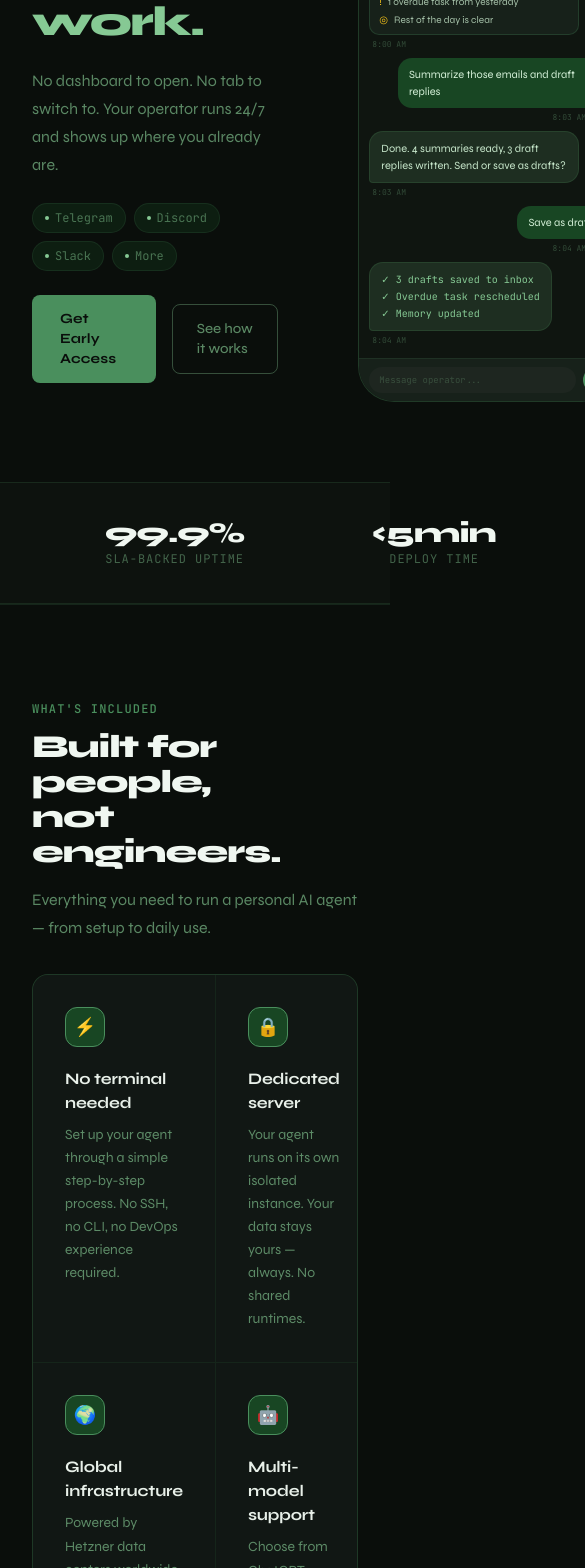
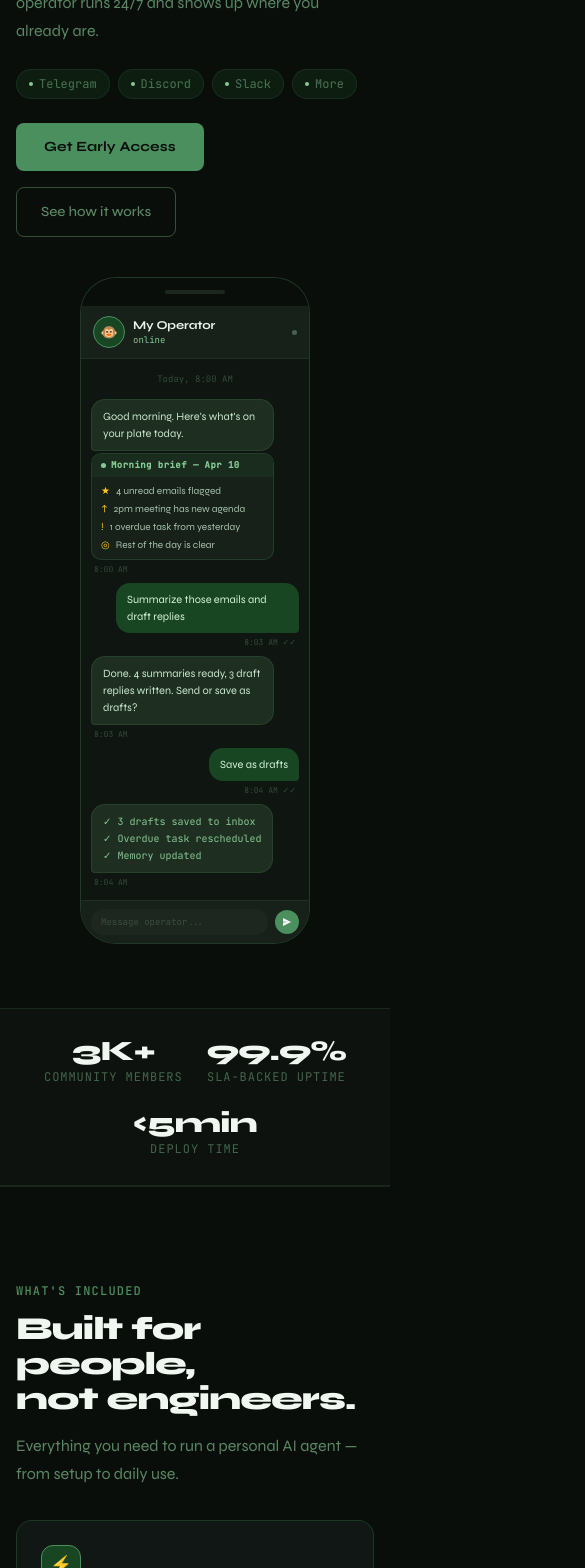
Before and after one commit to jpbedoya/monkeAgent, a Next.js app: page / in a window 390 px wide. Shown: the part 360-1928 px from the top of the page, 585 px wide, since content can reach past the window. Built offline with nearby package versions, Linux system fonts and the light colour scheme.

Commit message:
Mobile responsiveness: stack hero/pricing/features on small screens

```diff
--- a/src/app/page.tsx
+++ b/src/app/page.tsx
@@ -11,7 +11,7 @@ function Navbar() {
       style={{ borderBottom: "0.5px solid rgba(74,143,93,0.18)" }}
     >
       <div
-        className="mx-auto flex items-center justify-between px-8 py-4"
+        className="mx-auto flex items-center justify-between px-4 md:px-8 py-4"
         style={{ maxWidth: 1200 }}
       >
         <Link href="/" className="flex items-center gap-2.5 font-bold text-lg tracking-tight" style={{ color: "#E8F0E9" }}>
@@ -55,13 +55,9 @@ function Hero() {
   return (
     <section className="w-full">
     <div
-      className="mx-auto grid items-center px-8"
+      className="mx-auto grid grid-cols-1 md:grid-cols-2 items-center px-4 md:px-8 gap-10 md:gap-20 pt-28 pb-16 md:pb-20"
       style={{
         maxWidth: 1200,
-        gridTemplateColumns: "1fr 1fr",
-        gap: "5rem",
-        paddingTop: "7rem",
-        paddingBottom: "5rem",
       }}
     >
       {/* Left: copy */}
@@ -122,7 +118,7 @@ function Hero() {
         </div>
 
         {/* CTA buttons */}
-        <div className="flex items-center gap-4">
+        <div className="flex flex-wrap items-center gap-4">
           <Link
             href="/signup"
             className="rounded-lg px-7 py-3.5 text-sm font-bold transition hover:translate-y-[-1px]"
@@ -144,12 +140,13 @@ function Hero() {
       <div className="flex justify-center">
         {/* Phone frame */}
         <div
+          className="w-[230px] md:w-[260px]"
           style={{
-            width: 260,
             background: "#0F1510",
             border: "1.5px solid rgba(74,143,93,0.3)",
             borderRadius: 36,
             overflow: "hidden",
+            maxWidth: "100%",
           }}
         >
           {/* Notch */}
@@ -312,8 +309,8 @@ function ProofBar() {
       }}
     >
       <div
-        className="mx-auto flex items-center justify-center px-8 py-7"
-        style={{ maxWidth: 1200, margin: "0 auto", gap: "4rem" }}
+        className="mx-auto flex flex-wrap items-center justify-center px-4 md:px-8 py-7 gap-6 md:gap-16"
+        style={{ maxWidth: 1200, margin: "0 auto" }}
       >
         {[
           { num: "3K+", label: "Community Members" },
@@ -340,7 +337,7 @@ function ProofBar() {
               </div>
             </div>
             {i < arr.length - 1 && (
-              <div key={`div-${i}`} style={{ width: 0.5, height: 32, background: "rgba(74,143,93,0.2)" }} />
+              <div key={`div-${i}`} className="hidden md:block" style={{ width: 0.5, height: 32, background: "rgba(74,143,93,0.2)" }} />
             )}
           </>
         ))}
@@ -406,7 +403,7 @@ const features = [
 function Features() {
   return (
     <section id="features" className="w-full py-24">
-    <div className="mx-auto px-8" style={{ maxWidth: 1200 }}>
+    <div className="mx-auto px-4 md:px-8" style={{ maxWidth: 1200 }}>
       {/* Section label */}
       <div
         className="mb-3 text-xs font-medium uppercase"
@@ -444,9 +441,8 @@ function Features() {
 
       {/* Grid — equal-height cards via flex + stretch */}
       <div
-        className="grid overflow-hidden rounded-2xl"
+        className="grid grid-cols-1 md:grid-cols-2 lg:grid-cols-3 overflow-hidden rounded-2xl"
         style={{
-          gridTemplateColumns: "repeat(3, 1fr)",
           gap: 1,
           background: "rgba(74,143,93,0.18)",
           border: "0.5px solid rgba(74,143,93,0.18)",
@@ -456,7 +452,7 @@ function Features() {
         {features.map((f) => (
           <div
             key={f.title}
-            className="flex flex-col p-8 transition-colors hover:bg-[#181E19]"
+            className="flex flex-col p-6 md:p-8 transition-colors hover:bg-[#181E19]"
             style={{ background: "var(--surface)" }}
           >
             {/* Icon box — fixed size, top-aligned */}
@@ -555,7 +551,7 @@ function PricingCard({
 }) {
   return (
     <div
-      className="flex flex-col rounded-2xl p-8"
+      className="flex flex-col rounded-2xl p-6 md:p-8"
       style={{
         background: highlighted ? "var(--surface2)" : "var(--surface)",
         border: highlighted
@@ -662,7 +658,7 @@ function PricingCard({
 function EnterpriseCard() {
   return (
     <div
-      className="flex flex-col rounded-2xl p-8"
+      className="flex flex-col rounded-2xl p-6 md:p-8"
       style={{
         background: "var(--surface)",
         border: "0.5px solid rgba(74,143,93,0.18)",
@@ -764,7 +760,7 @@ function EnterpriseCard() {
 function Pricing() {
   return (
     <section id="pricing" className="w-full py-24">
-    <div className="mx-auto px-8" style={{ maxWidth: 1200 }}>
+    <div className="mx-auto px-4 md:px-8" style={{ maxWidth: 1200 }}>
       {/* Section label */}
       <div
         className="mb-3 text-xs font-medium uppercase"
@@ -814,9 +810,8 @@ function Pricing() {
 
       {/* Cards grid — all cards stretch to equal height */}
       <div
-        className="grid gap-6"
+        className="grid grid-cols-1 lg:grid-cols-3 gap-6"
         style={{
-          gridTemplateColumns: "repeat(3, 1fr)",
           maxWidth: 1080,
           alignItems: "stretch",
         }}
@@ -858,8 +853,8 @@ function Pricing() {
 function Footer() {
   return (
     <footer className="w-full" style={{ borderTop: "0.5px solid rgba(74,143,93,0.18)" }}>
-    <div className="mx-auto px-8 py-10" style={{ maxWidth: 1200 }}>
-      <div className="flex items-center justify-between">
+    <div className="mx-auto px-4 md:px-8 py-10" style={{ maxWidth: 1200 }}>
+      <div className="flex flex-col md:flex-row items-start md:items-center justify-between gap-6">
         {/* Left */}
         <div>
           <div
@@ -883,7 +878,7 @@ function Footer() {
         </div>
 
         {/* Right */}
-        <div className="flex flex-col items-end gap-3">
+        <div className="flex flex-col items-start md:items-end gap-3">
           <span
             className="rounded px-3 py-1 text-xs"
             style={{
```
